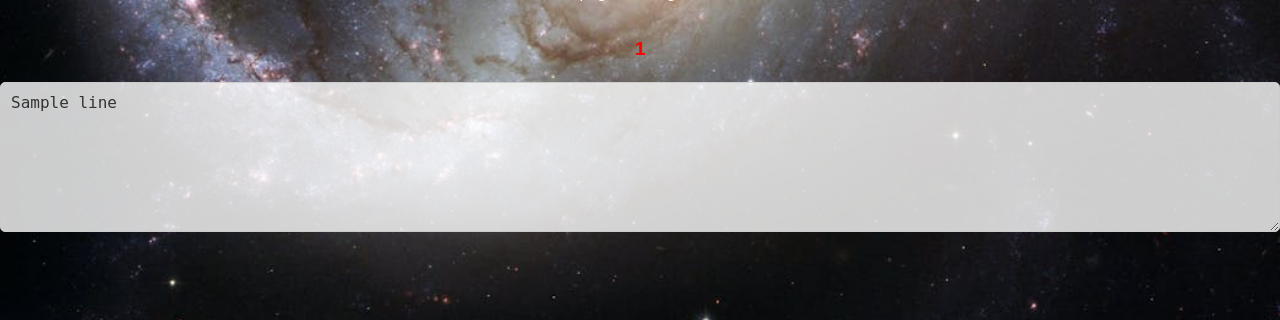
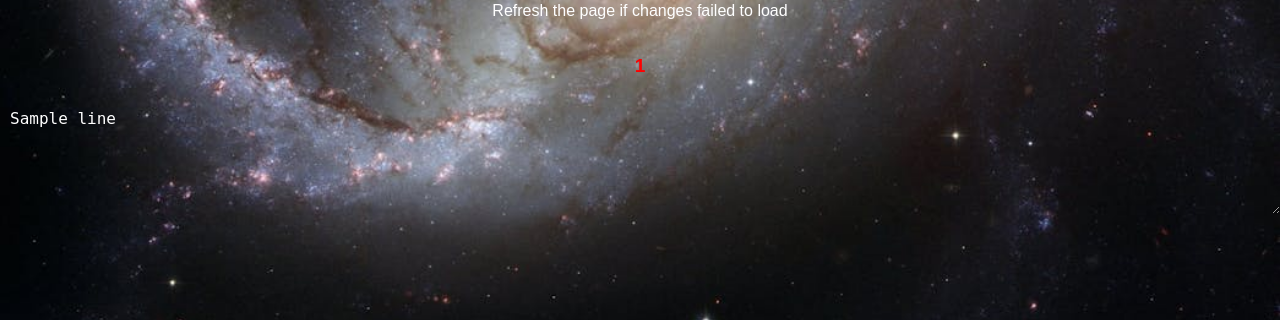
Before and after one commit to ichigyou/WA2-webapp, a Flask app: template templates/index.html in a window 1280 px wide. Shown: the part 480-800 px from the top of the page. Run offline with Flask 2, Linux system fonts and the light colour scheme; the template is opened without the code that fills it: most values are stand-ins (such as "Sample title", 1, 10 or a date in 2020); parts of the project's set-up code (start-up, migrations or seed data) failed here and were passed over.

Commit message:
style.css

```diff
--- a/static/style.css
+++ b/static/style.css
@@ -107,16 +107,16 @@ body {
 
 .blog-content {
     width: 100%; /* Full width of the parent */
-    height: 150px; /* Fixed height for the textarea */
+    height: auto; /* Allow height to adjust based on content */
     resize: vertical; /* Allow vertical resizing */
     box-sizing: border-box; /* Include padding and border in the element's total width and height */
     padding: 10px; /* Padding for better user experience */
-    border: 1px solid #ccc; /* Border for visibility */
-    border-radius: 5px; /* Rounded corners */
-    background-color: rgba(255, 255, 255, 0.8); /* Light background color with transparency */
+    border: none; /* Remove border for a cleaner look */
+    border-radius: 5px; /* Optional: Rounded corners */
+    background-color: transparent; /* Make background transparent */
     font-size: 1rem; /* Font size for content */
     margin-top: 3px; /* Space above the textarea */
-    color: #333; /* Text color for better readability */
+    color: #ffffff; /* Text color for better readability */
 }
 
 .blog-time {
```
